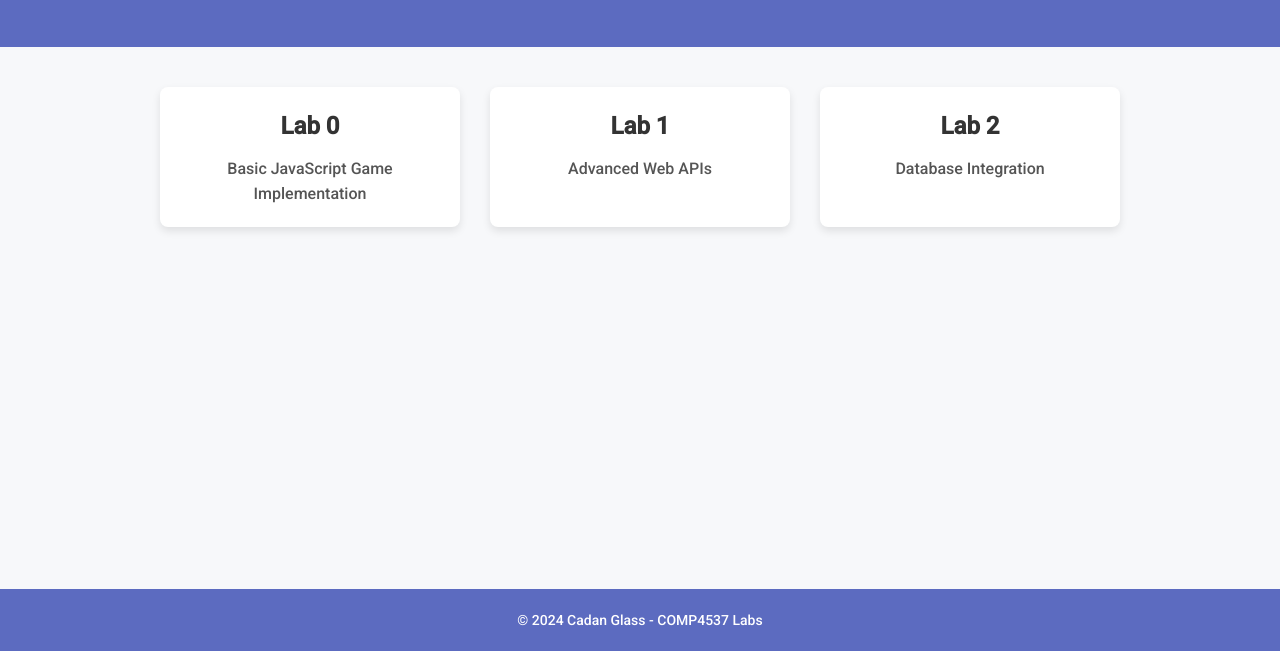
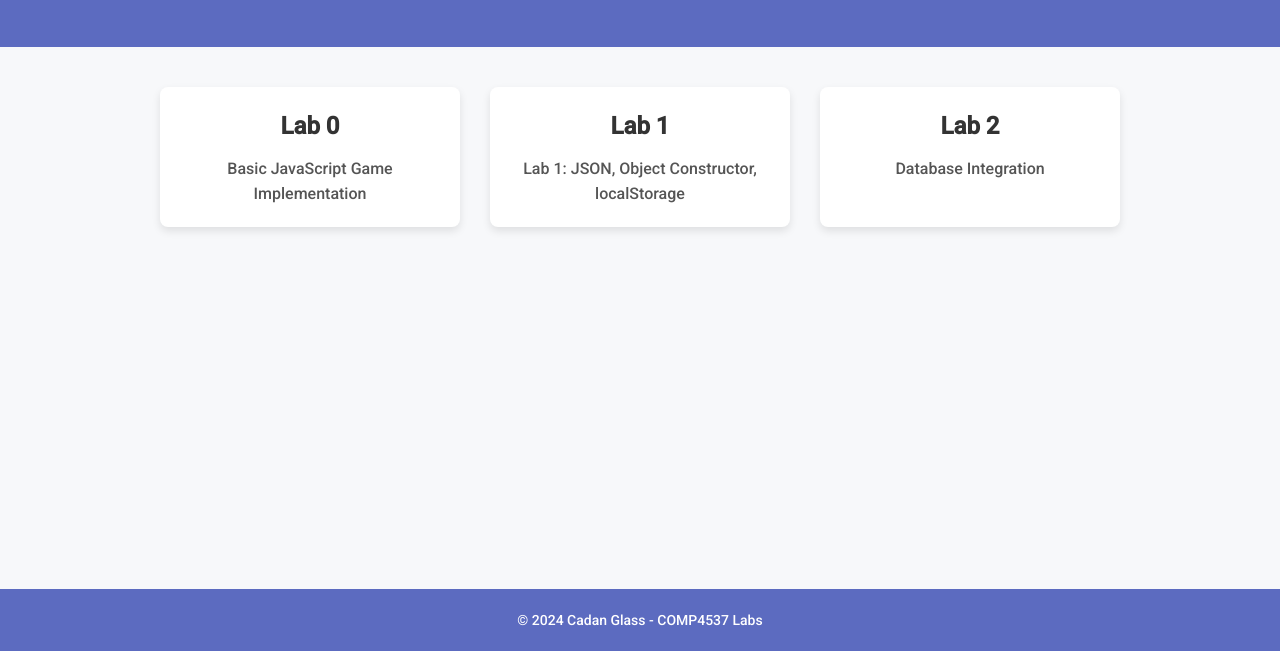
Before and after one commit to CadanGlass/COMP4537, a plain HTML site: page index.html in a window 1280 px wide. Shown: the part 149-800 px from the top of the page. Drawn offline with Linux system fonts and the light colour scheme.

Commit message:
Update lab titles

```diff
--- a/index.html
+++ b/index.html
@@ -25,7 +25,7 @@
                 </a>
                 <a href="lab-1/index.html" class="lab-card">
                     <h2>Lab 1</h2>
-                    <p>Advanced Web APIs</p>
+                    <p>Lab 1: JSON, Object Constructor, localStorage</p>
                 </a>
                 <a href="lab-2/index.html" class="lab-card">
                     <h2>Lab 2</h2>
```
